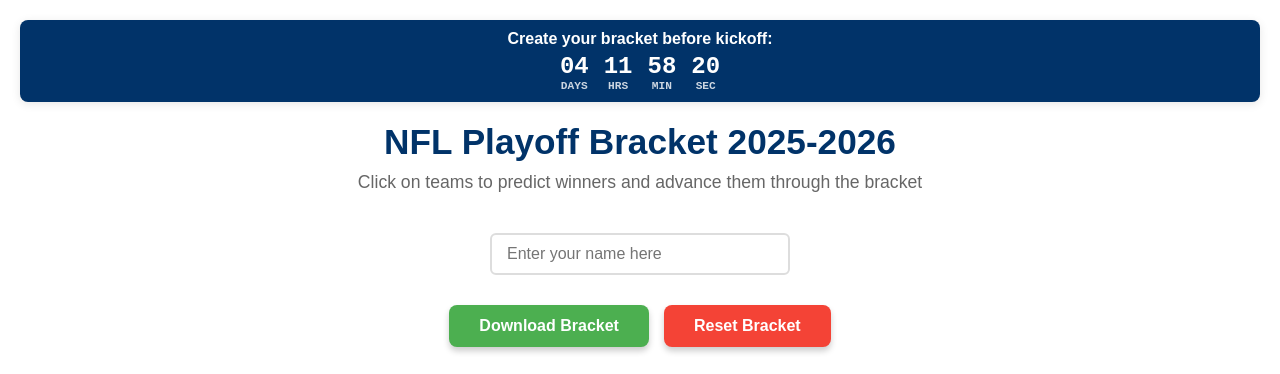
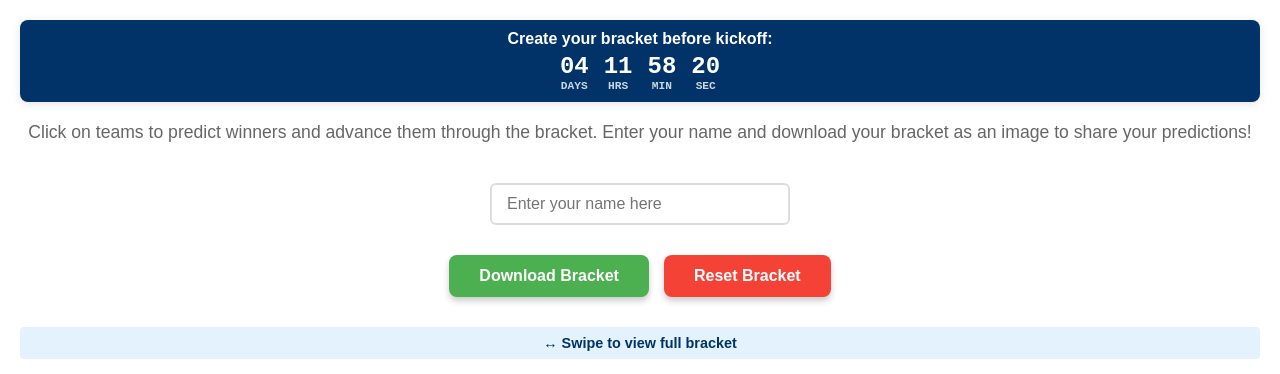
Before and after one commit to domprosys/nflbracket, a website: page index.html in a window 1280 px wide. Shown: the top 374 px of the page. Drawn offline with nearby package versions, Linux system fonts and the light colour scheme.

Commit message:
Remove title and update header instructions for better spacing

```diff
--- a/index.html
+++ b/index.html
@@ -534,8 +534,7 @@
         </div>
 
         <header>
-            <h1>NFL Playoff Bracket 2025-2026</h1>
-            <p>Click on teams to predict winners and advance them through the bracket</p>
+            <p>Click on teams to predict winners and advance them through the bracket. Enter your name and download your bracket as an image to share your predictions!</p>
         </header>
 
         <div class="creator-info">
```
